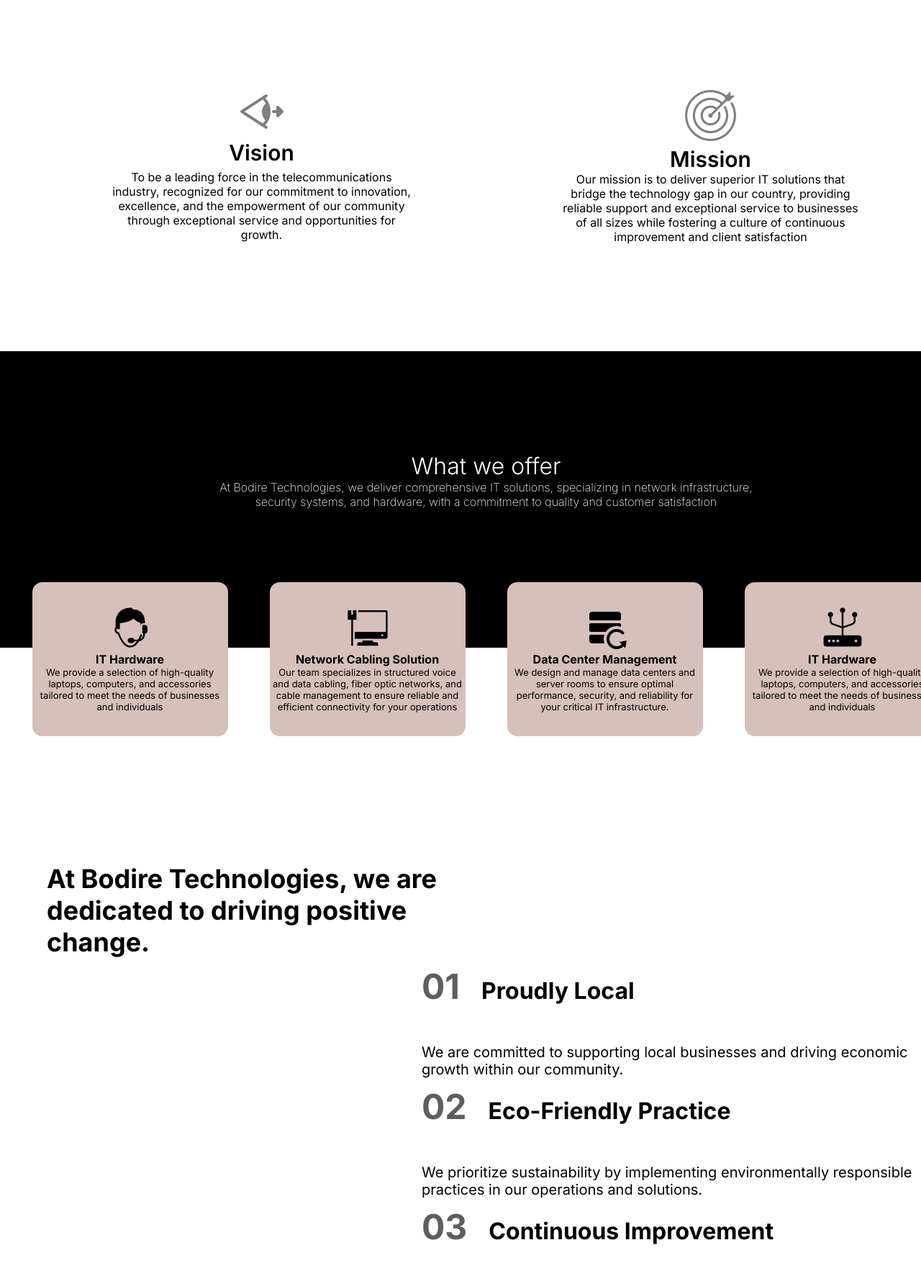
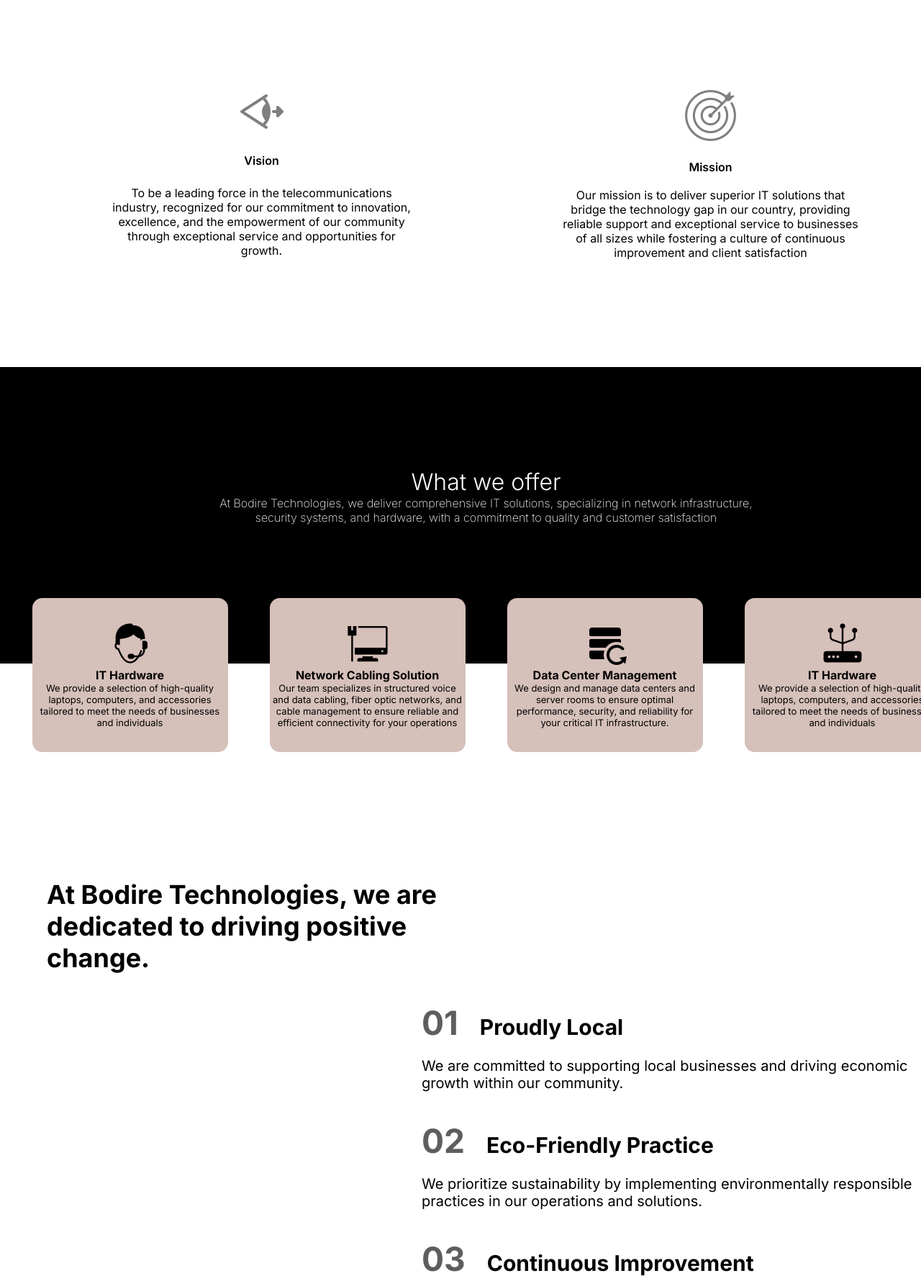
Before and after one commit to MISHOW2/Bodire-Technologies, a plain HTML site: page index.html in a window 1280 px wide. Shown: the part 1060-2840 px from the top of the page at 72% size. Drawn offline with Linux system fonts and the light colour scheme.

Commit message:
finished home page

```diff
--- a/header.css
+++ b/header.css
@@ -173,6 +173,7 @@ footer {
 
   .nav-icons i {
     font-size: 20px;
+    margin-top: 30px;
   }
 
   .navigation a:hover {
--- a/index.css
+++ b/index.css
@@ -67,10 +67,14 @@ h2 {
   justify-content: center;
   gap: 208px;
 }
-
+.boldText {
+ font-size:16px ;
+  font-weight: 600;
+}
 .vision {
   display: grid;
   width: 416px;
+  gap: 19px;
   justify-content: center;
   align-items: center;
   text-align: center;
@@ -138,6 +142,7 @@ h2 {
 .dedicated {
   padding: 0 65px;
   margin: 150PX 0px 70px 0px;
+
 }
 
 .left-p-element {
@@ -152,14 +157,14 @@ h2 {
 }
 
 .grid-display {
-  margin-top: 10px;
   display: grid;
   justify-content: right;
-  gap: 50px;
+  gap: 20px;
+  margin-top: 40px;
 }
 
 .top-element {
-  font-size: 32px;
+  font-size: 30px;
   font-weight: bold;
   display: flex;
   align-items: baseline;
@@ -168,7 +173,7 @@ h2 {
 
 .number {
   color: #5F5E5E;
-  font-size: 48px;
+  font-size: 46px;
 }
 
 .features {
@@ -316,7 +321,18 @@ h2 {
     gap: 20px;
     flex-direction: column;
   }
-
+  .vision-mission img{
+    width: 61px;
+    height: 61px;
+  }
+    .vision{
+      display: grid;
+      gap: 19px;
+    }
+   .visionP{
+    font-weight: 100;
+    font-size: 10px;
+   }
   .main-content {
     display: grid;
     gap: 100px;
--- a/index.html
+++ b/index.html
@@ -83,14 +83,14 @@
         <div class="icon-container">
           <img src="images/icons/icons8-vision-77.png" alt="">
         </div>
-         <p style="font-size:30px ; font-weight: 600;">Vision</p>
+         <p class="boldText" >Vision</p>
          <p>To be a leading force in the telecommunications industry, recognized for our commitment to innovation, excellence, and the empowerment of our community through exceptional service and opportunities for growth.</p>
       </div>
       <div class="vision">
         <div class="icon-container">
           <img src="images/icons/icons8-mission-77.png" alt="">
         </div>
-         <p style="font-size:30px ; font-weight: 600;">Mission</p>
+         <p class="boldText">Mission</p>
          <p>Our mission is to deliver superior IT solutions that bridge the technology gap in our country, providing reliable support and exceptional service to businesses of all sizes while fostering a culture of continuous improvement and client satisfaction</p>
       </div>
     </div>
```
Also changed, not shown: script.js (+5 -3 lines).
